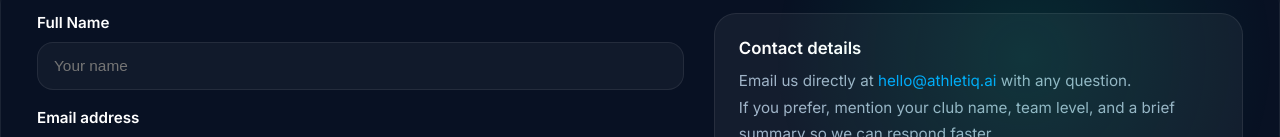
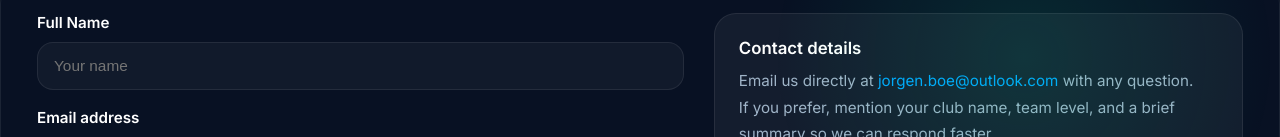
Before and after one commit to karamboe-private/AthletIQ-Landingpage, a plain HTML site: page contact.html in a window 1280 px wide. Shown: the part 663-800 px from the top of the page. Drawn offline with Linux system fonts and the light colour scheme.

Commit message:
updated email on contact scheme

```diff
--- a/contact.html
+++ b/contact.html
@@ -79,7 +79,7 @@
     </section>
     <div class="card">
       <div class="grid">
-        <form class="contact-form" action="mailto:hello@athletiq.ai" method="GET" enctype="text/plain">
+        <form class="contact-form" action="mailto:jorgen.boe@outlook.com" method="GET" enctype="text/plain">
           <div class="field">
             <label for="name">Full Name</label>
             <input id="name" name="name" type="text" placeholder="Your name" required>
@@ -101,7 +101,7 @@
         <aside class="info-panel">
           <div class="info-card">
             <h3>Contact details</h3>
-            <p>Email us directly at <a href="mailto:hello@athletiq.ai">hello@athletiq.ai</a> with any question.</p>
+            <p>Email us directly at <a href="mailto:jorgen.boe@outlook.com">jorgen.boe@outlook.com</a> with any question.</p>
             <p>If you prefer, mention your club name, team level, and a brief summary so we can respond faster.</p>
           </div>
           <div class="info-card">
```
